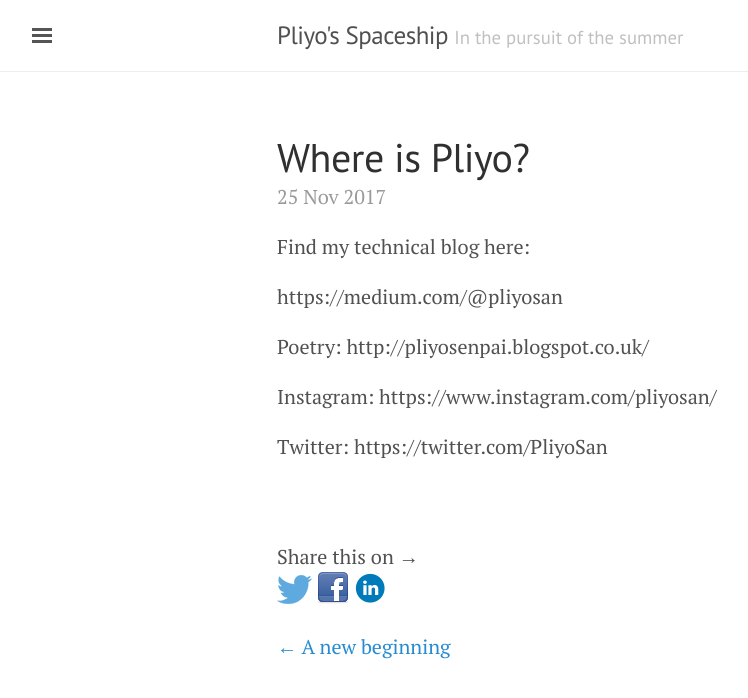
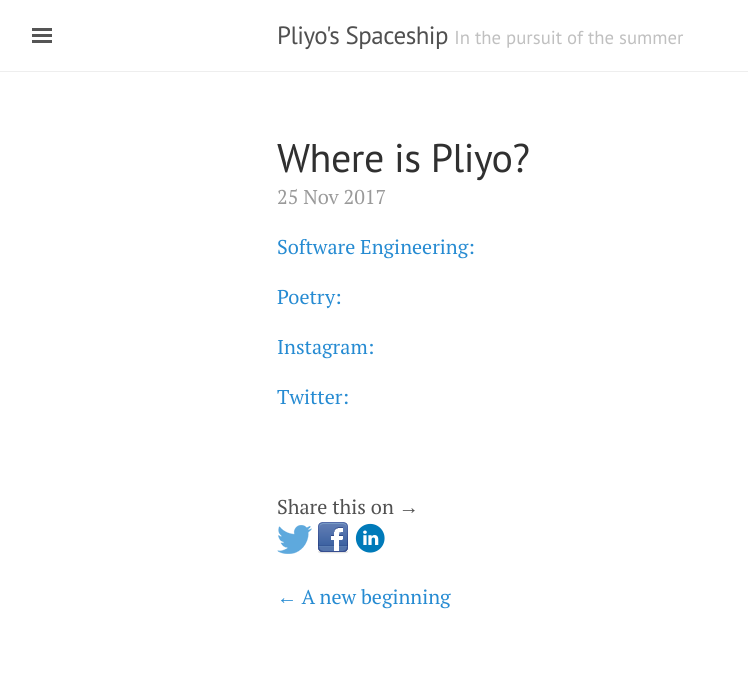
Before and after one commit to pliyo/first-try-githubpages, a Jekyll site: the page built from _posts/2017-11-25-where-is-pliyo.md, in a window 1280 px wide. Shown: the top 698 px of the page, without its empty margins (3-751 px from the left). Built offline with Jekyll 4.4.1, drawn with Linux system fonts in a browser that asks for light colours.

Commit message:
Proper formatting for links

```diff
--- a/_posts/2017-11-25-where-is-pliyo.md
+++ b/_posts/2017-11-25-where-is-pliyo.md
@@ -4,12 +4,12 @@ title: Where is Pliyo?
 tag: Entry
 ---
 
-Find my technical blog here:
 
-https://medium.com/@pliyosan
 
-Poetry: http://pliyosenpai.blogspot.co.uk/
+[Software Engineering:](https://medium.com/@pliyosan)
 
-Instagram: https://www.instagram.com/pliyosan/
+[Poetry:](http://pliyosenpai.blogspot.co.uk/)
 
-Twitter: https://twitter.com/PliyoSan
+[Instagram:](https://www.instagram.com/pliyosan/)
+
+[Twitter:](https://twitter.com/PliyoSan)
```
